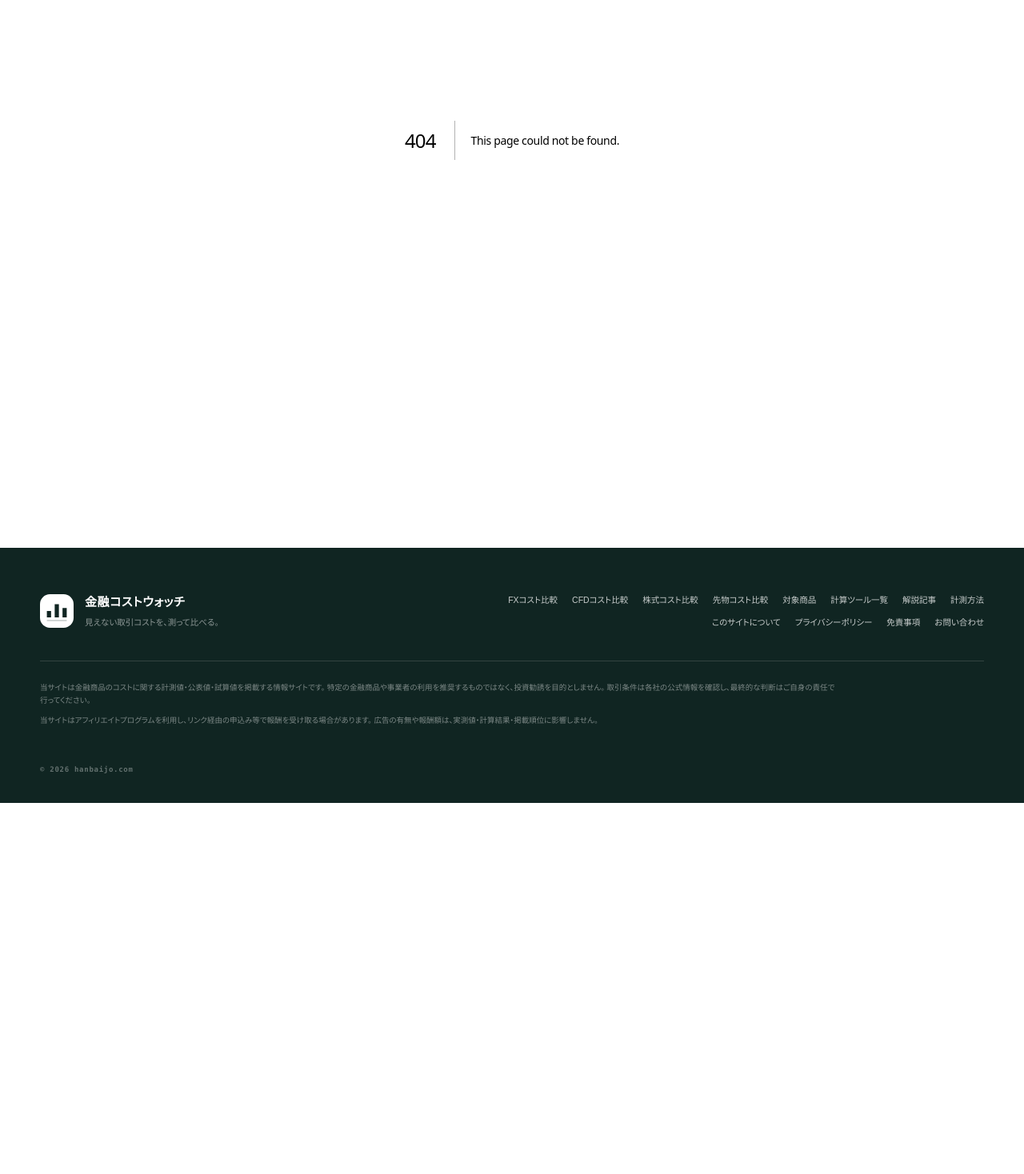
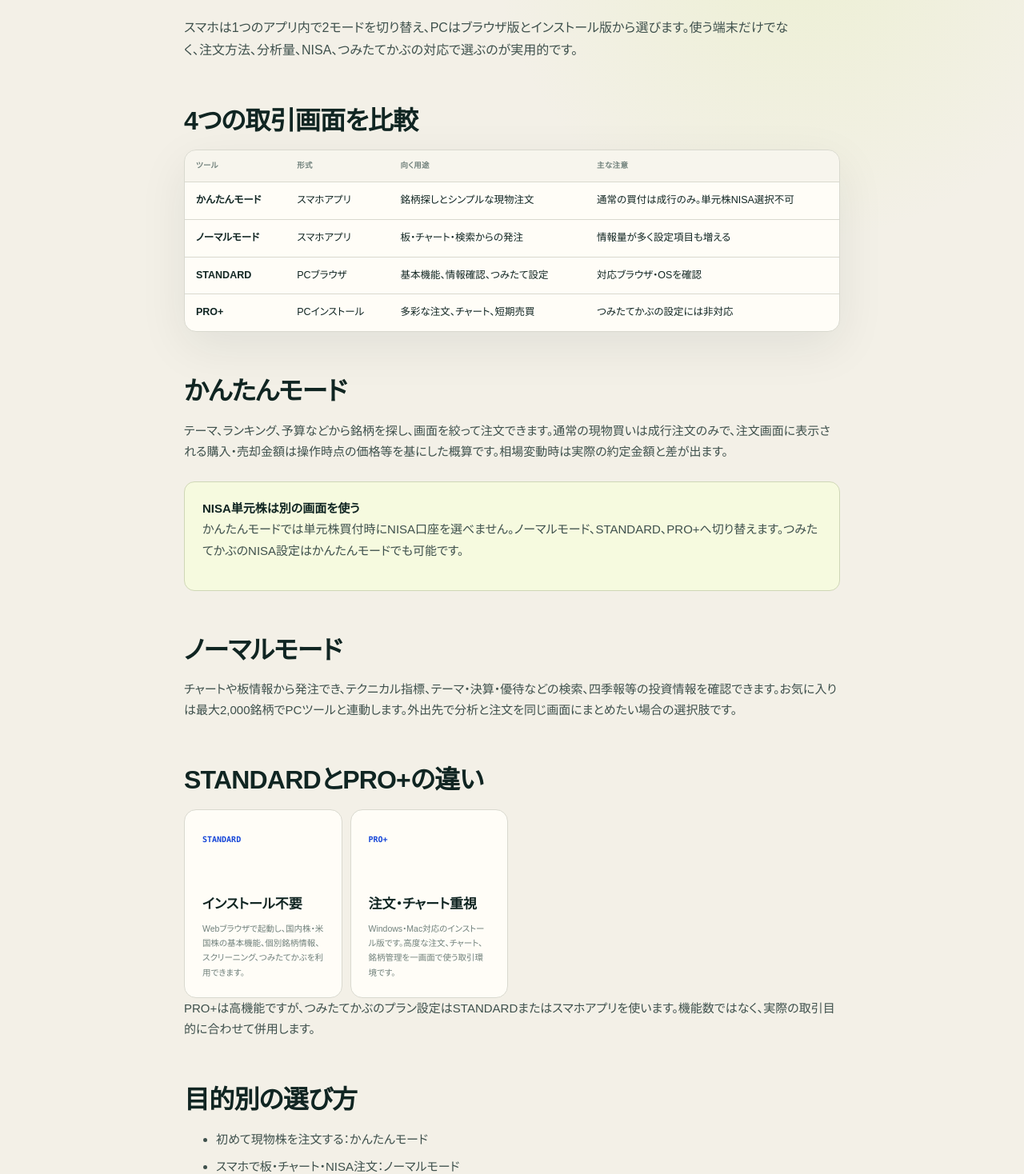
Before and after one commit to mrok18/hanbaijo, a Next.js app: page /articles/dmm-kabu-tools-comparison in a window 1280 px wide. Before the commit this address had no page. Shown: the part 302-1770 px from the top of the page at 80% size. Before the commit the page ends 1306 px from the top, so only its background shows below. Built offline with nearby package versions, Linux system fonts and the light colour scheme.

Commit message:
Add DMM Kabu trading tools comparison

```diff
--- /dev/null
+++ b/app/articles/dmm-kabu-tools-comparison/page.tsx
@@ -0,0 +1,72 @@
+import Link from 'next/link';
+import AffiliateOfferCard from '@/components/AffiliateOfferCard';
+import { AFFILIATE_OFFERS } from '@/lib/affiliates';
+
+export const metadata = {
+  title: 'DMM 株のアプリ・取引ツール比較｜かんたん・ノーマル・STANDARD・PRO+',
+  description: 'DMM 株のスマホアプリ「かんたんモード」「ノーマルモード」と、PC版STANDARD・PRO+を、注文、チャート、NISA、つみたてかぶ、利用環境で比較します。',
+};
+
+const faq = [
+  { q: 'かんたんモードとノーマルモードは別アプリですか？', a: '同じスマホアプリ「DMM株」の中で切り替えて使います。かんたんモードは操作を絞り、ノーマルモードは板・チャート・検索機能を充実させています。' },
+  { q: '国内株と米国株でアプリを分ける必要がありますか？', a: 'ありません。公式案内では、PCツールもスマホアプリも1つの取引ツールで国内株式と米国株式を取引できます。' },
+  { q: 'NISAの単元株をかんたんモードで買えますか？', a: 'かんたんモードでは単元株の買付時にNISA口座を選択できません。PRO+、STANDARD、またはノーマルモードを利用します。つみたてかぶではNISA口座を選択できます。' },
+] as const;
+
+export default function Page() {
+  const jsonLd = { '@context': 'https://schema.org', '@graph': [
+    { '@type': 'Article', headline: metadata.title, description: metadata.description, datePublished: '2026-09-09', dateModified: '2026-09-09', mainEntityOfPage: 'https://hanbaijo.com/articles/dmm-kabu-tools-comparison', author: { '@type': 'Organization', name: '金融コストウォッチ' }, publisher: { '@type': 'Organization', name: '金融コストウォッチ' } },
+    { '@type': 'FAQPage', mainEntity: faq.map((item) => ({ '@type': 'Question', name: item.q, acceptedAnswer: { '@type': 'Answer', text: item.a } })) },
+  ] };
+
+  return <article>
+    <script type="application/ld+json" dangerouslySetInnerHTML={{ __html: JSON.stringify(jsonLd).replace(/</g, '\\u003c') }} />
+    <p className="page-kicker">DMM KABU / TRADING TOOLS</p>
+    <h1>DMM 株のアプリ・取引ツール比較<br />4つの画面を用途で選ぶ</h1>
+    <p className="lede">スマホは1つのアプリ内で2モードを切り替え、PCはブラウザ版とインストール版から選びます。使う端末だけでなく、注文方法、分析量、NISA、つみたてかぶの対応で選ぶのが実用的です。</p>
+
+    <h2>4つの取引画面を比較</h2>
+    <div className="data-panel"><div className="table-scroll"><table className="rates comparison-table"><thead><tr><th>ツール</th><th>形式</th><th>向く用途</th><th>主な注意</th></tr></thead><tbody>
+      <tr><td className="ex-name">かんたんモード</td><td>スマホアプリ</td><td>銘柄探しとシンプルな現物注文</td><td>通常の買付は成行のみ。単元株NISA選択不可</td></tr>
+      <tr><td className="ex-name">ノーマルモード</td><td>スマホアプリ</td><td>板・チャート・検索からの発注</td><td>情報量が多く設定項目も増える</td></tr>
+      <tr><td className="ex-name">STANDARD</td><td>PCブラウザ</td><td>基本機能、情報確認、つみたて設定</td><td>対応ブラウザ・OSを確認</td></tr>
+      <tr><td className="ex-name">PRO+</td><td>PCインストール</td><td>多彩な注文、チャート、短期売買</td><td>つみたてかぶの設定には非対応</td></tr>
+    </tbody></table></div></div>
+
+    <h2>かんたんモード</h2>
+    <p>テーマ、ランキング、予算などから銘柄を探し、画面を絞って注文できます。通常の現物買いは成行注文のみで、注文画面に表示される購入・売却金額は操作時点の価格等を基にした概算です。相場変動時は実際の約定金額と差が出ます。</p>
+    <div className="callout"><strong>NISA単元株は別の画面を使う</strong><p>かんたんモードでは単元株買付時にNISA口座を選べません。ノーマルモード、STANDARD、PRO+へ切り替えます。つみたてかぶのNISA設定はかんたんモードでも可能です。</p></div>
+
+    <h2>ノーマルモード</h2>
+    <p>チャートや板情報から発注でき、テクニカル指標、テーマ・決算・優待などの検索、四季報等の投資情報を確認できます。お気に入りは最大2,000銘柄でPCツールと連動します。外出先で分析と注文を同じ画面にまとめたい場合の選択肢です。</p>
+
+    <h2>STANDARDとPRO+の違い</h2>
+    <div className="fx-metric-grid">
+      <article><b>STANDARD</b><h3>インストール不要</h3><p>Webブラウザで起動し、国内株・米国株の基本機能、個別銘柄情報、スクリーニング、つみたてかぶを利用できます。</p></article>
+      <article><b>PRO+</b><h3>注文・チャート重視</h3><p>Windows・Mac対応のインストール版です。高度な注文、チャート、銘柄管理を一画面で使う取引環境です。</p></article>
+    </div>
+    <p>PRO+は高機能ですが、つみたてかぶのプラン設定はSTANDARDまたはスマホアプリを使います。機能数ではなく、実際の取引目的に合わせて併用します。</p>
+
+    <h2>目的別の選び方</h2>
+    <ul><li>初めて現物株を注文する：かんたんモード</li><li>スマホで板・チャート・NISA注文：ノーマルモード</li><li>PCで基本情報と積立を管理：STANDARD</li><li>PCで注文速度と分析機能を重視：PRO+</li><li>1,000円から定期買付：スマホアプリまたはSTANDARD</li></ul>
+    <p><Link href="/articles/dmm-kabu-tsumitate-kabu-nisa">つみたてかぶの条件を確認 →</Link></p>
+
+    <h2>利用環境も事前に確認</h2>
+    <p>2026年9月確認時点で、スマホアプリはiOS 18.4以上・Android 12以上、PCツールはWindows 11またはMac OS 26が案内されています。ブラウザ、解像度、空き容量等の条件もあるため、公式の動作環境一覧を優先してください。</p>
+
+    <h2>よくある質問</h2>
+    {faq.map((item) => <section key={item.q}><h3>{item.q}</h3><p>{item.a}</p></section>)}
+
+    <section className="article-sources" aria-labelledby="sources"><h2 id="sources">参照した公式資料</h2><ul>
+      <li><a href="https://kabu.dmm.com/tool/" target="_blank" rel="noopener noreferrer">DMM 株「取引ツール・アプリ」</a></li>
+      <li><a href="https://kabu.dmm.com/tool/sp_easy/" target="_blank" rel="noopener noreferrer">DMM 株「スマホアプリ かんたんモード」</a></li>
+      <li><a href="https://kabu.dmm.com/tool/sp_normal/" target="_blank" rel="noopener noreferrer">DMM 株「スマホアプリ ノーマルモード」</a></li>
+      <li><a href="https://kabu.dmm.com/tool/pc_pro_plus/" target="_blank" rel="noopener noreferrer">DMM 株「DMM株 PRO+」</a></li>
+      <li><a href="https://kabu.dmm.com/tool/spec/result/" target="_blank" rel="noopener noreferrer">DMM 株「動作環境一覧」</a></li>
+    </ul><p>機能と動作環境は2026年9月9日に確認しました。OSや対応機能は更新されるため、利用前に公式の最新案内を確認してください。</p></section>
+
+    <section className="article-affiliate" aria-label="DMM 株の広告"><AffiliateOfferCard offer={AFFILIATE_OFFERS['dmm-kabu']} /><p className="affiliate-disclosure">上記はA8.netの提携広告です。広告報酬は記事内容や評価に影響しません。取引ツールの使いやすさは端末と取引方法によって異なります。</p></section>
+    <p><Link href="/articles/dmm-kabu-account-opening-documents">DMM 株の口座開設に必要なもの →</Link></p>
+    <p><Link href="/stocks/dmm-kabu">DMM 株のコストシート →</Link></p>
+  </article>;
+}
--- a/app/articles/posts.ts
+++ b/app/articles/posts.ts
@@ -1,4 +1,5 @@
 export const POSTS = [
+  { slug: 'dmm-kabu-tools-comparison', category: '証券・DMM 株', title: 'DMM 株のアプリ・取引ツール比較｜かんたん・ノーマル・STANDARD・PRO+', desc: 'スマホ2モードとPC2ツールを、注文、チャート、NISA、つみたてかぶ、利用環境で比較する。' },
   { slug: 'dmm-kabu-withdrawal-rules', category: '証券・DMM 株', title: 'DMM 株の出金はいつ？最低2,000円・手数料・売却代金の反映', desc: '最低出金額、手数料、予約時刻、国内株・米国株の売却代金、予約取消しの原因を整理する。' },
   { slug: 'dmm-kabu-deposit-methods', category: '証券・DMM 株', title: 'DMM 株の入金方法｜クイック入金5,000円・振込・反映時間', desc: 'クイック入金と振込入金を、最低金額、手数料、反映時間、同一名義、未反映時の確認手順で比較する。' },
   { slug: 'dmm-kabu-tsumitate-kabu-nisa', category: 'NISA・DMM 株', title: 'DMM 株のつみたてかぶは1,000円から｜NISA・手数料・買付日', desc: '1,000円からの株式積立、NISA対応、設定頻度、買付価格、共同買付、資金不足時の扱いを整理する。' },
--- a/app/stocks/dmm-kabu/page.tsx
+++ b/app/stocks/dmm-kabu/page.tsx
@@ -5,6 +5,7 @@ import { AFFILIATE_OFFERS } from '@/lib/affiliates';
 export const metadata = { title: 'DMM 株の国内株手数料・コスト', description: 'DMM 株の国内株現物における1注文ごとの手数料と、信用・米国株で異なる条件を公式情報から整理します。' };
 export default function Page() {
   return <StockProviderFactSheet provider={STOCK_PROVIDERS['dmm-kabu']} affiliateOffer={AFFILIATE_OFFERS['dmm-kabu']} relatedArticles={[
+    { href: '/articles/dmm-kabu-tools-comparison', title: 'アプリとPCツールを比較', description: 'かんたん・ノーマル・STANDARD・PRO+を注文、NISA、積立で比較します。' },
     { href: '/articles/dmm-kabu-withdrawal-rules', title: '最低出金額と売却後の日程', description: '2,000円、手数料、予約時間、国内株・米国株の売却代金を整理します。' },
     { href: '/articles/dmm-kabu-deposit-methods', title: 'クイック入金と振込', description: '最低5,000円、手数料、反映時間、未反映時の確認方法を整理します。' },
     { href: '/articles/dmm-kabu-tsumitate-kabu-nisa', title: 'つみたてかぶの仕組み', description: '1,000円からの設定、NISA、買付日、単元未満部分と資金不足時の扱いを整理します。' },
--- a/app/stocks/page.tsx
+++ b/app/stocks/page.tsx
@@ -103,6 +103,7 @@ export default function StocksPage() {
           <article className="affiliate-card"><div className="affiliate-card-head"><span>INVEST</span><b>DMM 株</b></div><p className="affiliate-category">TSUMITATE KABU</p><h3>1,000円からの株式積立</h3><p>NISA対応、設定頻度、買付日、単元未満部分と資金不足時の扱いを確認します。</p><Link href="/articles/dmm-kabu-tsumitate-kabu-nisa">記事を読む →</Link></article>
           <article className="affiliate-card"><div className="affiliate-card-head"><span>START</span><b>DMM 株</b></div><p className="affiliate-category">DEPOSIT METHODS</p><h3>クイック入金と振込</h3><p>最低5,000円、手数料、反映時間、入金が反映されない場合を整理します。</p><Link href="/articles/dmm-kabu-deposit-methods">記事を読む →</Link></article>
           <article className="affiliate-card"><div className="affiliate-card-head"><span>CASH</span><b>DMM 株</b></div><p className="affiliate-category">WITHDRAWAL RULES</p><h3>最低出金額と振込日</h3><p>2,000円、予約時間、売却代金の受渡し、取消しになる原因を整理します。</p><Link href="/articles/dmm-kabu-withdrawal-rules">記事を読む →</Link></article>
+          <article className="affiliate-card"><div className="affiliate-card-head"><span>TOOLS</span><b>DMM 株</b></div><p className="affiliate-category">APP &amp; PC</p><h3>4つの取引画面を比較</h3><p>スマホ2モードとPC2ツールを、注文、NISA、積立、分析機能で比較します。</p><Link href="/articles/dmm-kabu-tools-comparison">記事を読む →</Link></article>
         </div>
       </section>
 
```
